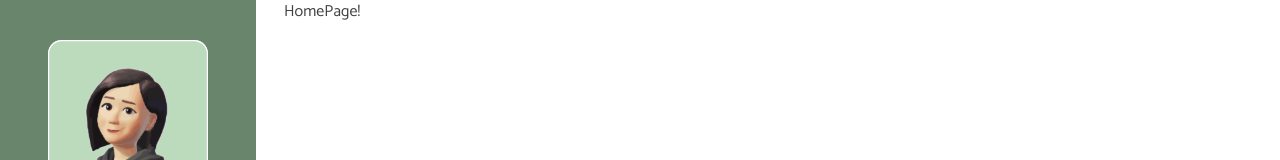
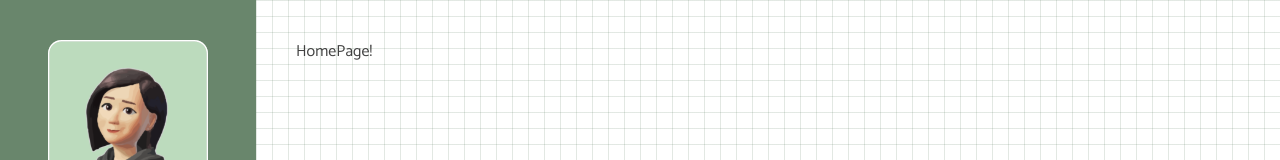
Before and after one commit to athenacheng15/yu-dashboard, a Next.js app: page / in a window 1280 px wide. Shown: the top 160 px of the page. Built offline with nearby package versions, Linux system fonts and the light colour scheme.

Commit message:
feat : grid background

```diff
--- a/app/(dashboard)/layout.tsx
+++ b/app/(dashboard)/layout.tsx
@@ -11,11 +11,13 @@ const DashboardLayout = ({ children }: { children: React.ReactNode }) => {
             <div className="h-full">
                 <Navbar />
                 <main className="h-full 2xl:max-w-screen-xl">
-                    <div className="flex h-full gap-x-7">
+                    <div className="flex h-full">
                         <div className="hidden w-64 shrink-0 md:block">
                             <Sidebar />
                         </div>
-                        {children}
+                        <div className="h-full w-full bg-white bg-[linear-gradient(to_right,#69866c30_1px,transparent_1px),linear-gradient(to_bottom,#69866c30_1px,transparent_1px)] bg-[size:16px_16px]">
+                            <div className="p-6 pt-20 md:p-10">{children}</div>
+                        </div>
                     </div>
                 </main>
             </div>
```
